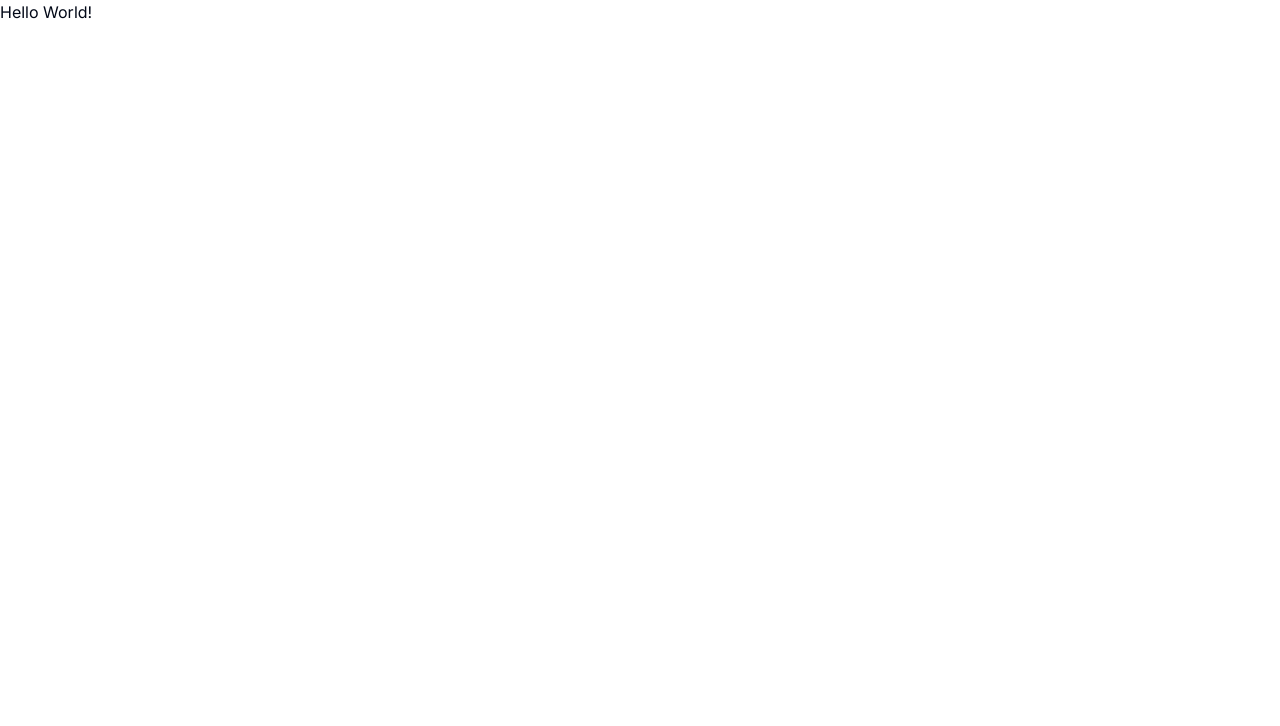
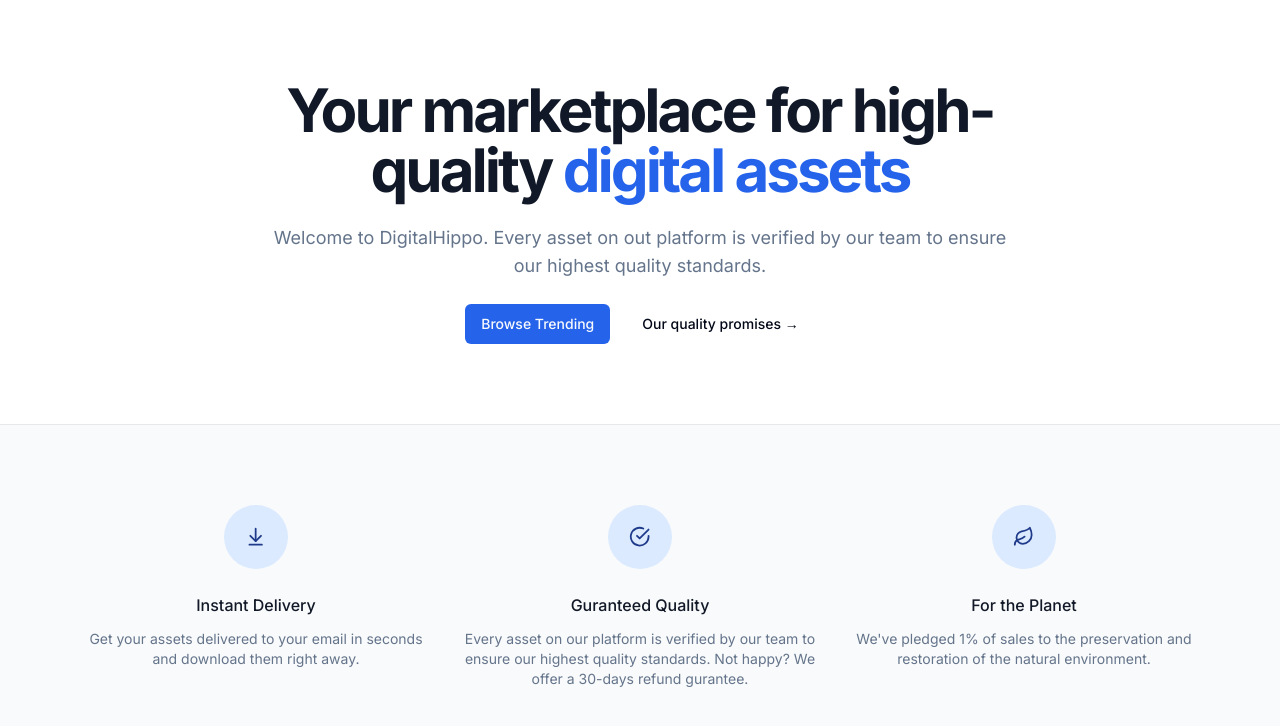
Before and after one commit to CipherGirl/digital-hippo, a Next.js app: page / in a window 1280 px wide. Shown: the top 726 px of the page. Built offline with nearby package versions, Linux system fonts and the light colour scheme.

Commit message:
Hero Section

```diff
--- a/package.json
+++ b/package.json
@@ -9,6 +9,7 @@
     "lint": "next lint"
   },
   "dependencies": {
+    "@radix-ui/react-slot": "^1.0.2",
     "class-variance-authority": "^0.7.0",
     "clsx": "^2.1.0",
     "lucide-react": "^0.341.0",
--- a/src/app/globals.css
+++ b/src/app/globals.css
@@ -6,63 +6,46 @@
   :root {
     --background: 0 0% 100%;
     --foreground: 222.2 84% 4.9%;
-
     --card: 0 0% 100%;
     --card-foreground: 222.2 84% 4.9%;
-
     --popover: 0 0% 100%;
     --popover-foreground: 222.2 84% 4.9%;
-
-    --primary: 222.2 47.4% 11.2%;
+    --primary: 221.2 83.2% 53.3%;
     --primary-foreground: 210 40% 98%;
-
     --secondary: 210 40% 96.1%;
     --secondary-foreground: 222.2 47.4% 11.2%;
-
     --muted: 210 40% 96.1%;
     --muted-foreground: 215.4 16.3% 46.9%;
-
     --accent: 210 40% 96.1%;
     --accent-foreground: 222.2 47.4% 11.2%;
-
     --destructive: 0 84.2% 60.2%;
     --destructive-foreground: 210 40% 98%;
-
     --border: 214.3 31.8% 91.4%;
     --input: 214.3 31.8% 91.4%;
-    --ring: 222.2 84% 4.9%;
-
+    --ring: 221.2 83.2% 53.3%;
     --radius: 0.5rem;
   }
 
   .dark {
     --background: 222.2 84% 4.9%;
     --foreground: 210 40% 98%;
-
     --card: 222.2 84% 4.9%;
     --card-foreground: 210 40% 98%;
-
     --popover: 222.2 84% 4.9%;
     --popover-foreground: 210 40% 98%;
-
-    --primary: 210 40% 98%;
+    --primary: 217.2 91.2% 59.8%;
     --primary-foreground: 222.2 47.4% 11.2%;
-
     --secondary: 217.2 32.6% 17.5%;
     --secondary-foreground: 210 40% 98%;
-
     --muted: 217.2 32.6% 17.5%;
     --muted-foreground: 215 20.2% 65.1%;
-
     --accent: 217.2 32.6% 17.5%;
     --accent-foreground: 210 40% 98%;
-
     --destructive: 0 62.8% 30.6%;
     --destructive-foreground: 210 40% 98%;
-
     --border: 217.2 32.6% 17.5%;
     --input: 217.2 32.6% 17.5%;
-    --ring: 212.7 26.8% 83.9%;
+    --ring: 224.3 76.3% 48%;
   }
 }
 
--- a/src/app/page.tsx
+++ b/src/app/page.tsx
@@ -1,5 +1,77 @@
-import Image from "next/image";
+import MaxWidthWrapper from "@/components/MaxWidthWrapper";
+import { Button, buttonVariants } from "@/components/ui/button";
+import { ArrowDownToLineIcon, CheckCircle, Leaf } from "lucide-react";
+import Link from "next/link";
+
+const perks = [
+  {
+    name: "Instant Delivery",
+    icon: ArrowDownToLineIcon,
+    description:
+      "Get your assets delivered to your email in seconds and download them right away.",
+  },
+  {
+    name: "Guranteed Quality",
+    icon: CheckCircle,
+    description:
+      "Every asset on our platform is verified by our team to ensure our highest quality standards. Not happy? We offer a 30-days refund gurantee.",
+  },
+  {
+    name: "For the Planet",
+    icon: Leaf,
+    description:
+      "We've pledged 1% of sales to the preservation and restoration of the natural environment.",
+  },
+];
 
 export default function Home() {
-  return <p>Hello World!</p>;
+  return (
+    <>
+      <MaxWidthWrapper>
+        <div className="py-20 mx-auto text-center flex flex-col items-center max-w-3xl">
+          <h1 className="text-4xl font-bold tracking-tighter text-gray-900 sm:text-6xl">
+            Your marketplace for high-quality{" "}
+            <span className="text-blue-600">digital assets</span>
+          </h1>
+          <p className="mt-6 text-lg max-w-prose text-muted-foreground">
+            Welcome to DigitalHippo. Every asset on out platform is verified by
+            our team to ensure our highest quality standards.
+          </p>
+          <div className="flex flex-col sm:flex-row gap-4 mt-6">
+            <Link href="/products" className={buttonVariants()}>
+              Browse Trending
+            </Link>
+            <Button variant="ghost">Our quality promises &rarr;</Button>
+          </div>
+        </div>
+      </MaxWidthWrapper>
+      {/* //Todo: List Products */}
+      <section className="border-t border-gray-200 bg-gray-50">
+        <MaxWidthWrapper className="py-20">
+          <div className="grid grid-cols-1 gap-y-12 sm:grid-cols-2 sm:gap-x-6 lg:grid-cols-3 lg:gap-x-8 lg:gap-y-0">
+            {perks.map((perk) => (
+              <div
+                key={perk.name}
+                className="text-center md:flex md:items-start md:text-left lg:block lg:text-center"
+              >
+                <div className="md:flex-shrink-0 flex justify-center">
+                  <div className="h-16 w-16 flex items-center justify-center rounded-full bg-blue-100 text-blue-900">
+                    {<perk.icon className="w-1/3 h-1/3" />}
+                  </div>
+                </div>
+                <div className="mt-6 md:ml-4 md:mt-0 lg:ml-0 lg:mt-6">
+                  <h3 className="text-base font-medium text-gray-900 ">
+                    {perk.name}
+                  </h3>
+                  <p className="mt-3 text-sm text-muted-foreground">
+                    {perk.description}
+                  </p>
+                </div>
+              </div>
+            ))}
+          </div>
+        </MaxWidthWrapper>
+      </section>
+    </>
+  );
 }
--- /dev/null
+++ b/src/components/ui/button.tsx
@@ -0,0 +1,56 @@
+import * as React from "react"
+import { Slot } from "@radix-ui/react-slot"
+import { cva, type VariantProps } from "class-variance-authority"
+
+import { cn } from "@/lib/utils"
+
+const buttonVariants = cva(
+  "inline-flex items-center justify-center whitespace-nowrap rounded-md text-sm font-medium ring-offset-background transition-colors focus-visible:outline-none focus-visible:ring-2 focus-visible:ring-ring focus-visible:ring-offset-2 disabled:pointer-events-none disabled:opacity-50",
+  {
+    variants: {
+      variant: {
+        default: "bg-primary text-primary-foreground hover:bg-primary/90",
+        destructive:
+          "bg-destructive text-destructive-foreground hover:bg-destructive/90",
+        outline:
+          "border border-input bg-background hover:bg-accent hover:text-accent-foreground",
+        secondary:
+          "bg-secondary text-secondary-foreground hover:bg-secondary/80",
+        ghost: "hover:bg-accent hover:text-accent-foreground",
+        link: "text-primary underline-offset-4 hover:underline",
+      },
+      size: {
+        default: "h-10 px-4 py-2",
+        sm: "h-9 rounded-md px-3",
+        lg: "h-11 rounded-md px-8",
+        icon: "h-10 w-10",
+      },
+    },
+    defaultVariants: {
+      variant: "default",
+      size: "default",
+    },
+  }
+)
+
+export interface ButtonProps
+  extends React.ButtonHTMLAttributes<HTMLButtonElement>,
+    VariantProps<typeof buttonVariants> {
+  asChild?: boolean
+}
+
+const Button = React.forwardRef<HTMLButtonElement, ButtonProps>(
+  ({ className, variant, size, asChild = false, ...props }, ref) => {
+    const Comp = asChild ? Slot : "button"
+    return (
+      <Comp
+        className={cn(buttonVariants({ variant, size, className }))}
+        ref={ref}
+        {...props}
+      />
+    )
+  }
+)
+Button.displayName = "Button"
+
+export { Button, buttonVariants }
```
Also changed, not shown: 1 other file (tests, documents, lock files or other folders).
